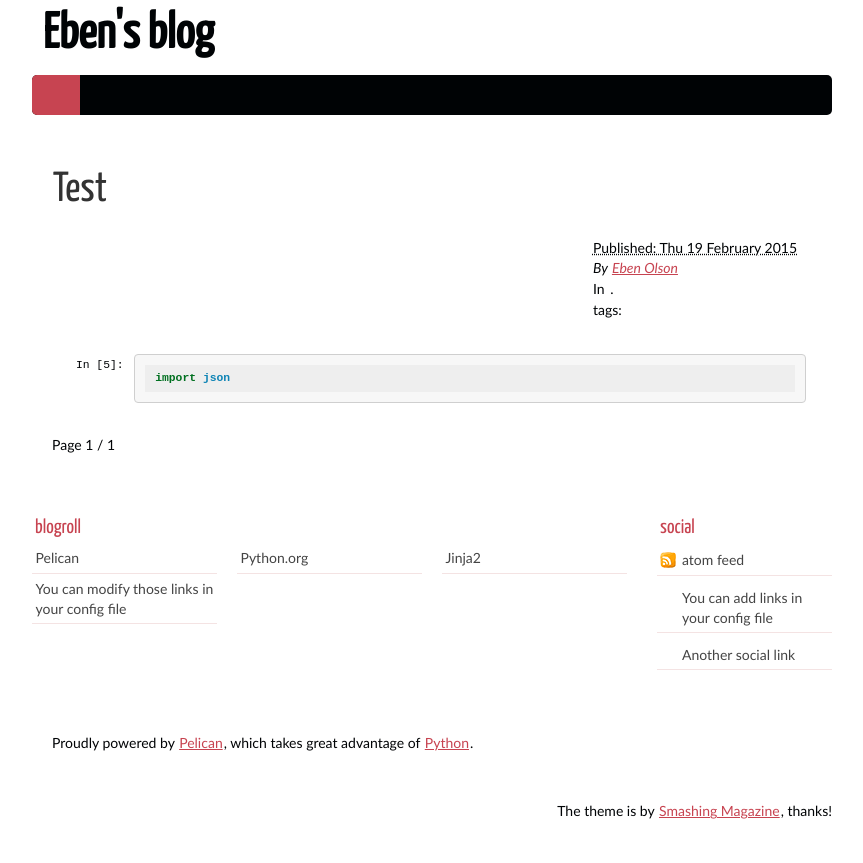
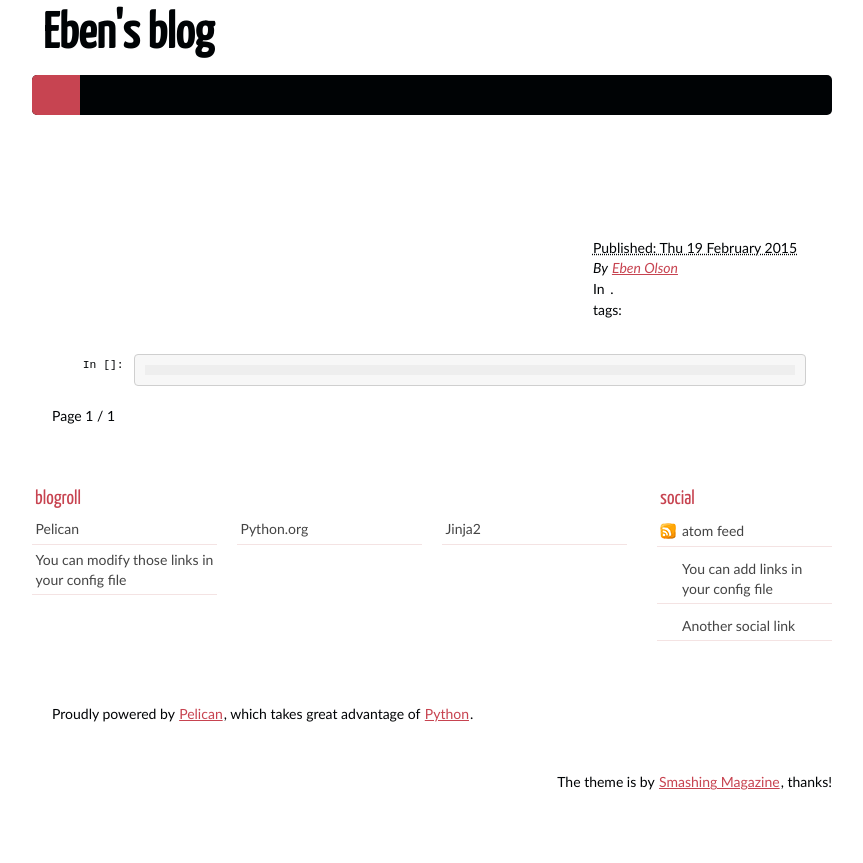
Before and after one commit to ebenolson/ebenolson.github.io, a plain HTML site: page index.html in a window 1280 px wide. Shown: the whole page, without its empty margins (208-1071 px from the left). After the commit the page ends 834 px from the top, so only its background shows below. Drawn offline with Linux system fonts and the light colour scheme.

Commit message:
Generate Pelican site

```diff
--- a/index.html
+++ b/index.html
@@ -21,7 +21,7 @@
 
             <aside id="featured" class="body">
                 <article>
-                    <h1 class="entry-title"><a href="http://ebenolson.github.io/blah.html">Test</a></h1>
+                    <h1 class="entry-title"><a href="http://ebenolson.github.io/.html"></a></h1>
 <footer class="post-info">
         <abbr class="published" title="2015-02-19T00:00:00-05:00">
                 Published: Thu 19 February 2015
@@ -1510,18 +1510,15 @@ span#checkpoint_status,span#autosave_status{font-size:small}
 <div class="cell border-box-sizing code_cell rendered">
 <div class="input">
 <div class="prompt input_prompt">
-In [5]:
+In []:
 </div>
 <div class="inner_cell">
 <div class="input_area">
-<div class="highlight-ipynb"><pre class="ipynb"><span class="kn">import</span> <span class="nn">json</span>
+<div class="highlight-ipynb"><pre class="ipynb">
 </pre></div>
 </div>
 </div>
 </div>
-</div>
-<div class="cell border-box-sizing code_cell rendered">
-
 </div>                </article>
 <p class="paginator">
     Page 1 / 1
```
Also changed, not shown: archives.html (+1 -1 lines), author/eben-olson.html (+3 -6 lines), feeds/all.atom.xml (+3 -6 lines), .html, category/.html, feeds/.atom.xml, tag/.html.
